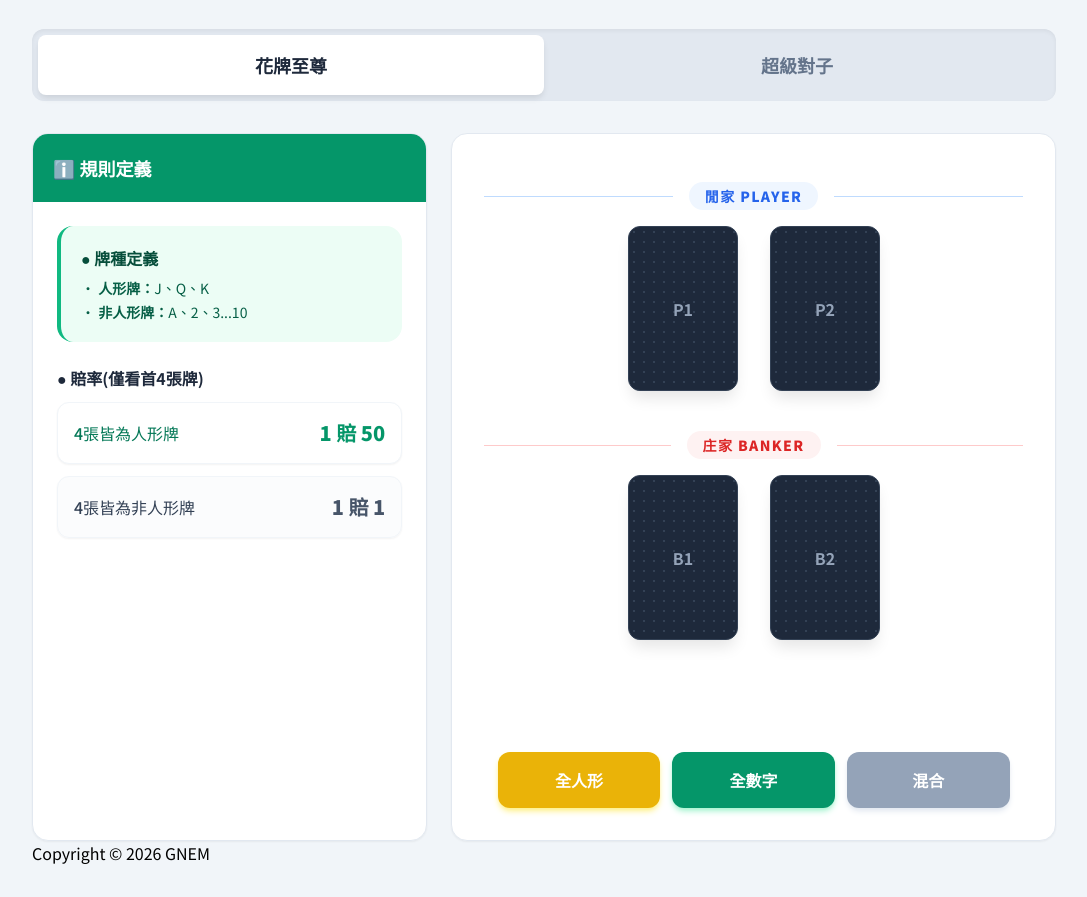
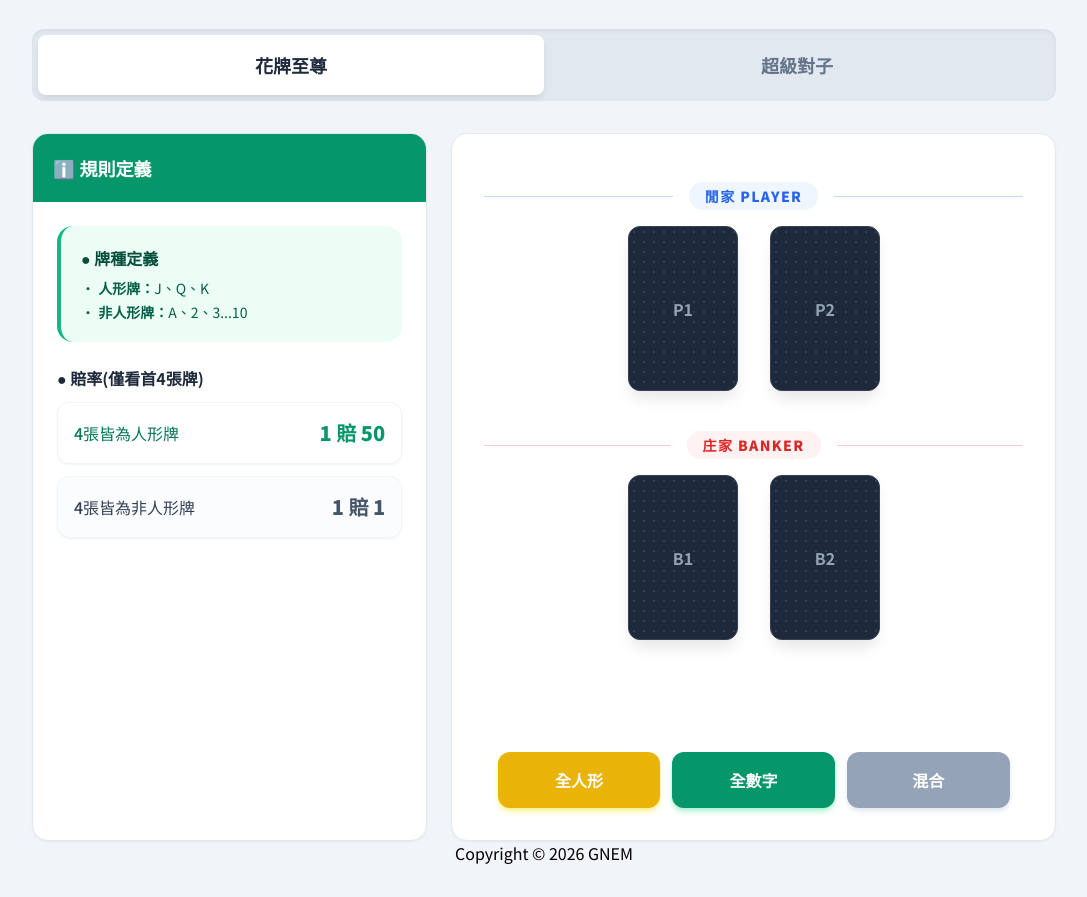
Before and after one commit to TSMGO-NPM/pokerfaceandsuperpair, a plain HTML site: page index.html in a window 1280 px wide. Shown: the part 111-1008 px from the top of the page, without its empty margins (96-1183 px from the left). Drawn offline with nearby package versions, Linux system fonts and the light colour scheme.

Commit message:
Update index.html

```diff
--- a/index.html
+++ b/index.html
@@ -254,7 +254,7 @@
             </div>
         </section>
 
-        <footer>
+        <footer class="flex justify-center items-center">
             <p>Copyright © 2026 GNEM</p>
         </footer>
     </main>
```
